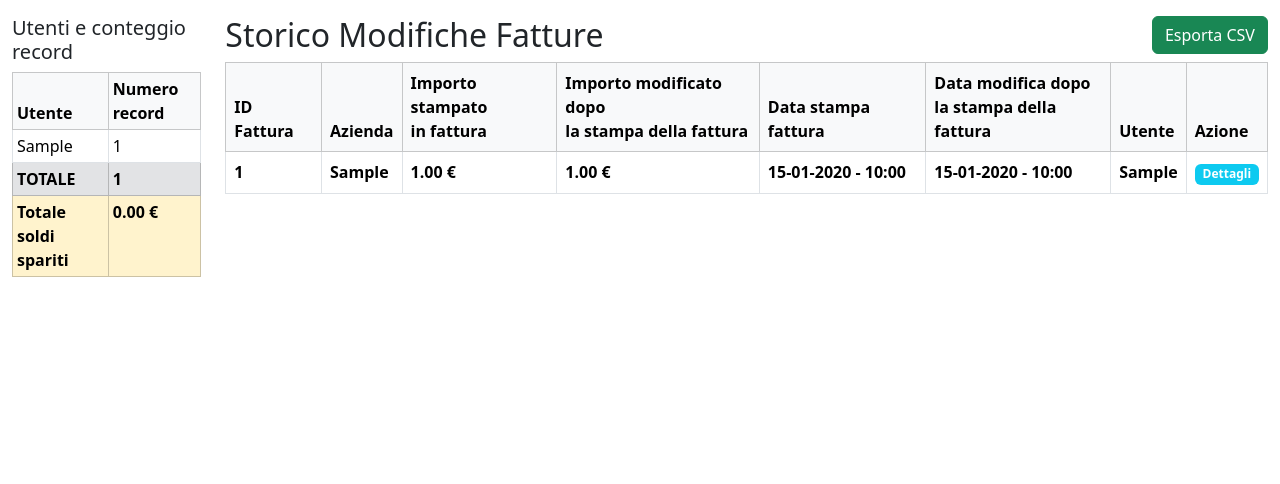
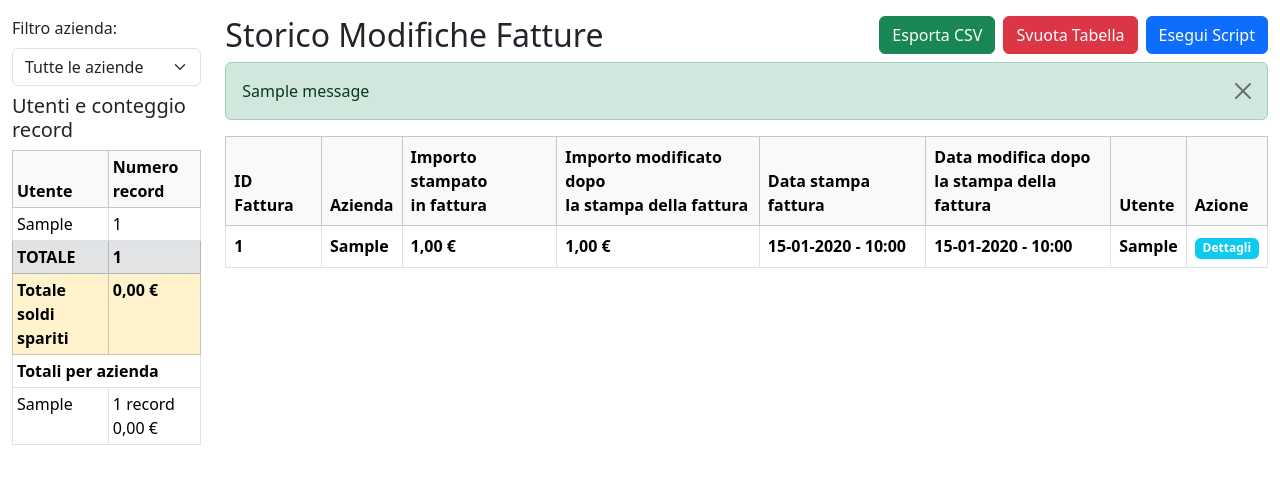
Before and after one commit to HineRepository/Chek_Modifiche_Importi_Commesse, a Flask app: page / in a window 1280 px wide. Shown: the top 484 px of the page. Run offline with Flask 3, Linux system fonts and the light colour scheme; tables that the repository leaves empty hold one stand-in row (values such as "Sample post"); one stand-in notice (Sample message) is shown; parts of the project's set-up code (start-up, migrations or seed data) failed here and were passed over.

Commit message:
feat: supporto per più aziende

```diff
--- a/app.py
+++ b/app.py
@@ -1,12 +1,14 @@
-from flask import Flask, render_template, send_file, request
+from flask import Flask, render_template, send_file, request, redirect, url_for, flash
 import io
 import pandas as pd
+import subprocess
 from sqlalchemy import create_engine
 from sqlalchemy.orm import sessionmaker
 from models import StoricoModificheFatture
 import configparser
 
 app = Flask(__name__)
+app.secret_key = 'your_secret_key' # Per flask o rompe le scatole
 
 # Carica la configurazione
 config = configparser.ConfigParser()
@@ -24,7 +26,13 @@ Session = sessionmaker(bind=engine)
 @app.route('/')
 def index():
     session = Session()
-    records = session.query(StoricoModificheFatture).order_by(StoricoModificheFatture.id.desc()).all()
+    # Lista aziende distinte
+    aziende = [row[0] for row in session.query(StoricoModificheFatture.azienda).distinct().order_by(StoricoModificheFatture.azienda)]
+    azienda_filtro = request.args.get('azienda', default=None, type=str)
+    query = session.query(StoricoModificheFatture)
+    if azienda_filtro and azienda_filtro != 'TUTTE':
+        query = query.filter(StoricoModificheFatture.azienda == azienda_filtro)
+    records = query.order_by(StoricoModificheFatture.id.desc()).all()
     # Calcola il conteggio dei record per utente
     utenti_count = {}
     totale_soldi_spariti = 0.0
@@ -39,8 +47,60 @@ def index():
         except Exception:
             pass
     totale_record = sum(utenti_count.values())
+    # Totali per azienda (solo se nessun filtro attivo)
+    totali_per_azienda = []
+    if not azienda_filtro or azienda_filtro == 'TUTTE':
+        for az in aziende:
+            if not az:
+                continue
+            recs_az = [r for r in session.query(StoricoModificheFatture).filter(StoricoModificheFatture.azienda == az).all()]
+            count_az = len(recs_az)
+            soldi_az = 0.0
+            for r in recs_az:
+                try:
+                    if r.importo_penultimo_log is not None and r.importo_ultimo_log is not None:
+                        diff = float(r.importo_penultimo_log) - float(r.importo_ultimo_log)
+                        if diff > 0:
+                            soldi_az += diff
+                except Exception:
+                    pass
+            totali_per_azienda.append({'azienda': az, 'record': count_az, 'soldi': soldi_az})
     session.close()
-    return render_template('index.html', records=records, utenti_count=utenti_count, totale_record=totale_record, totale_soldi_spariti=totale_soldi_spariti)
+    return render_template(
+        'index.html',
+        records=records,
+        utenti_count=utenti_count,
+        totale_record=totale_record,
+        totale_soldi_spariti=totale_soldi_spariti,
+        aziende=aziende,
+        azienda_filtro=azienda_filtro,
+        totali_per_azienda=totali_per_azienda
+    )
+
+
+# Route per svuotare la tabella
+@app.route('/clear-table', methods=['POST'])
+def clear_table():
+    session = Session()
+    session.query(StoricoModificheFatture).delete()
+    session.commit()
+    session.close()
+    flash('Tabella svuotata con successo!', 'success')
+    return redirect(url_for('index'))
+
+# Route per avviare lo script main.py
+@app.route('/run-script', methods=['POST'])
+def run_script():
+    try:
+        # Avvia main.py come sottoprocesso
+        result = subprocess.run(['python', 'main.py'], capture_output=True, text=True, cwd='.')
+        if result.returncode == 0:
+            flash('Script eseguito con successo!', 'success')
+        else:
+            flash(f'Errore nell\'esecuzione dello script: {result.stderr}', 'danger')
+    except Exception as e:
+        flash(f'Errore: {e}', 'danger')
+    return redirect(url_for('index'))
 
 
 # Route per esportazione CSV
--- a/templates/index.html
+++ b/templates/index.html
@@ -15,6 +15,15 @@
 <div class="container-fluid mt-3">
     <div class="row">
         <div class="col-lg-2 col-md-3 col-12 mb-3">
+            <form method="get" action="/">
+                <label for="azienda" class="form-label">Filtro azienda:</label>
+                <select name="azienda" id="azienda" class="form-select mb-2" onchange="this.form.submit()">
+                    <option value="TUTTE" {% if not azienda_filtro or azienda_filtro == 'TUTTE' %}selected{% endif %}>Tutte le aziende</option>
+                    {% for az in aziende %}
+                        <option value="{{ az }}" {% if azienda_filtro == az %}selected{% endif %}>{{ az }}</option>
+                    {% endfor %}
+                </select>
+            </form>
             <h5>Utenti e conteggio record</h5>
             <table class="table table-sm table-bordered mb-0">
                 <thead class="table-light">
@@ -25,15 +34,41 @@
                     <tr><td>{{ utente }}</td><td>{{ count }}</td></tr>
                 {% endfor %}
                 <tr class="table-secondary fw-bold"><td>TOTALE</td><td>{{ totale_record }}</td></tr>
-                <tr class="table-warning fw-bold"><td>Totale soldi spariti</td><td>{{ '%.2f'|format(totale_soldi_spariti) }} &euro;</td></tr>
+                <tr class="table-warning fw-bold"><td>Totale soldi spariti</td><td>{{ '{:,.2f}'.format(totale_soldi_spariti).replace(',', ' ').replace('.', ',') }} &euro;</td></tr>
+                {% if totali_per_azienda is defined and totali_per_azienda and (not azienda_filtro or azienda_filtro == 'TUTTE') %}
+                    <tr><td colspan="2"><strong>Totali per azienda</strong></td></tr>
+                    {% for az in totali_per_azienda %}
+                        <tr><td>{{ az.azienda }}</td><td>{{ az.record }} record<br>{{ '{:,.2f}'.format(az.soldi).replace(',', ' ').replace('.', ',') }} &euro;</td></tr>
+                    {% endfor %}
+                {% endif %}
                 </tbody>
             </table>
         </div>
         <div class="col-lg-10 col-md-9 col-12">
             <div class="d-flex justify-content-between align-items-center mb-2">
                 <h2 class="mb-0">Storico Modifiche Fatture</h2>
+                <div class="d-flex gap-2">
                     <a href="/export" class="btn btn-success">Esporta CSV</a>
+                    <form method="post" action="/clear-table" onsubmit="return confirm('Sicuro di voler svuotare la tabella?');">
+                        <button type="submit" class="btn btn-danger">Svuota Tabella</button>
+                    </form>
+                    <form method="post" action="/run-script">
+                        <button type="submit" class="btn btn-primary">Esegui Script</button>
+                    </form>
                 </div>
+            </div>
+            {% with messages = get_flashed_messages(with_categories=true) %}
+                {% if messages %}
+                    <div class="mb-2">
+                        {% for category, message in messages %}
+                            <div class="alert alert-{{ category }} alert-dismissible fade show" role="alert">
+                                {{ message }}
+                                <button type="button" class="btn-close" data-bs-dismiss="alert" aria-label="Close"></button>
+                            </div>
+                        {% endfor %}
+                    </div>
+                {% endif %}
+            {% endwith %}
             <table class="table table-bordered table-hover align-middle w-100">
                 <thead class="table-light">
                     <tr>
@@ -52,8 +87,8 @@
                     <tr data-bs-toggle="collapse" data-bs-target="#details{{ rec.id }}" aria-expanded="false" style="cursor:pointer;">
                         <td class="highlight">{{ rec.id_documento }}</td>
                         <td class="highlight">{{ rec.azienda }}</td>
-                        <td class="highlight importo-wrap">{{ rec.importo_penultimo_log }} &euro;</td>
-                        <td class="highlight importo-wrap">{{ rec.importo_ultimo_log }} &euro;</td>
+                        <td class="highlight importo-wrap">{{ '{:,.2f}'.format(rec.importo_penultimo_log).replace(',', ' ').replace('.', ',') if rec.importo_penultimo_log is not none else '' }} &euro;</td>
+                        <td class="highlight importo-wrap">{{ '{:,.2f}'.format(rec.importo_ultimo_log).replace(',', ' ').replace('.', ',') if rec.importo_ultimo_log is not none else '' }} &euro;</td>
                         <td class="highlight">
                             {% if rec.data_stampa_fattura %}
                                 {{ rec.data_stampa_fattura.strftime('%d-%m-%Y') }}&nbsp;-&nbsp;{{ rec.data_stampa_fattura.strftime('%H:%M') }}
@@ -68,7 +103,7 @@
                         <td><span class="badge bg-info">Dettagli</span></td>
                     </tr>
                     <tr class="collapse collapse-row" id="details{{ rec.id }}">
-                        <td colspan="5">
+                        <td colspan="8">
                             <div>
                                 <strong>Azienda:</strong> {{ rec.azienda }}<br>
                                 <strong>Anno:</strong> {{ rec.anno }}<br>
```
Lines whose indentation alone changed are shown as unchanged.
